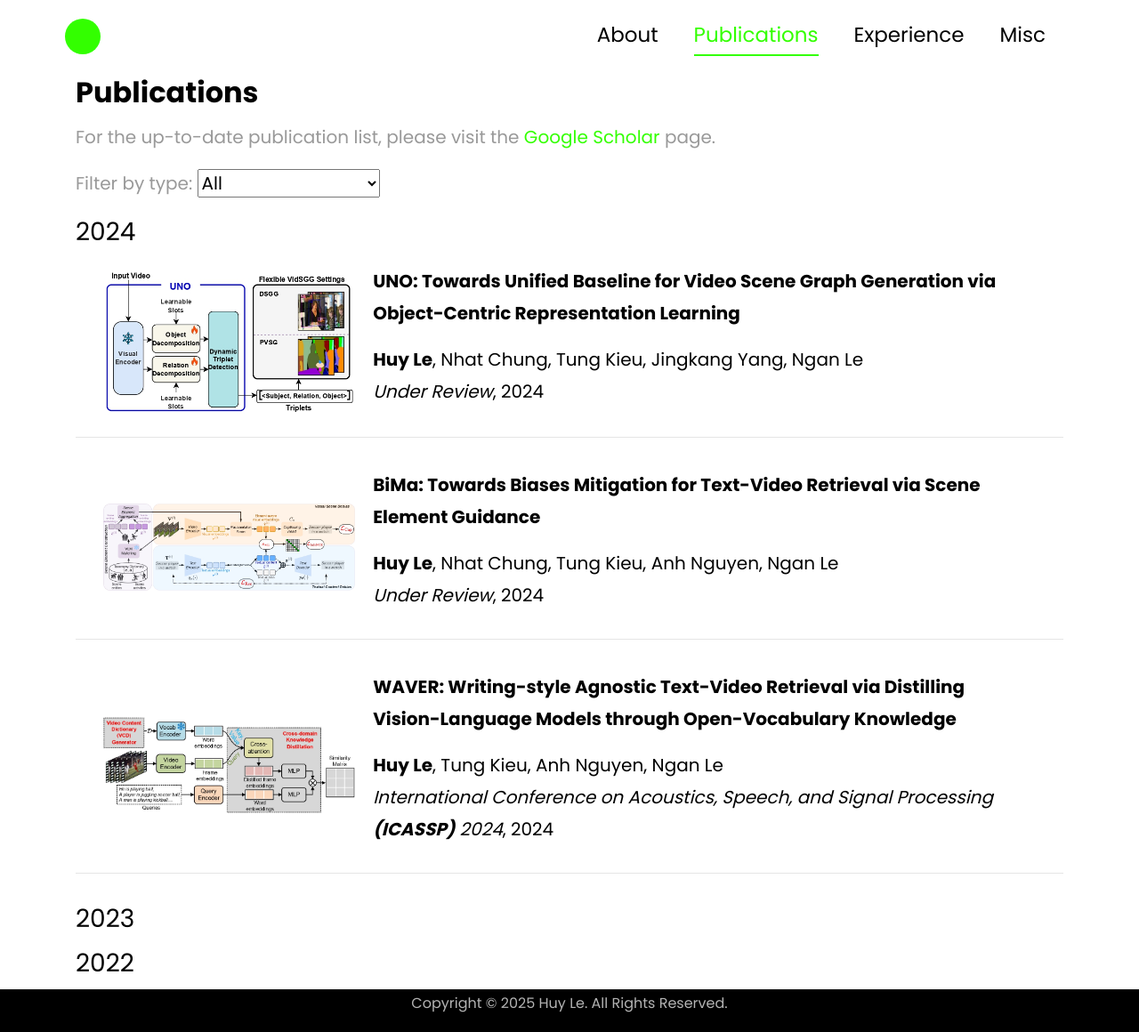
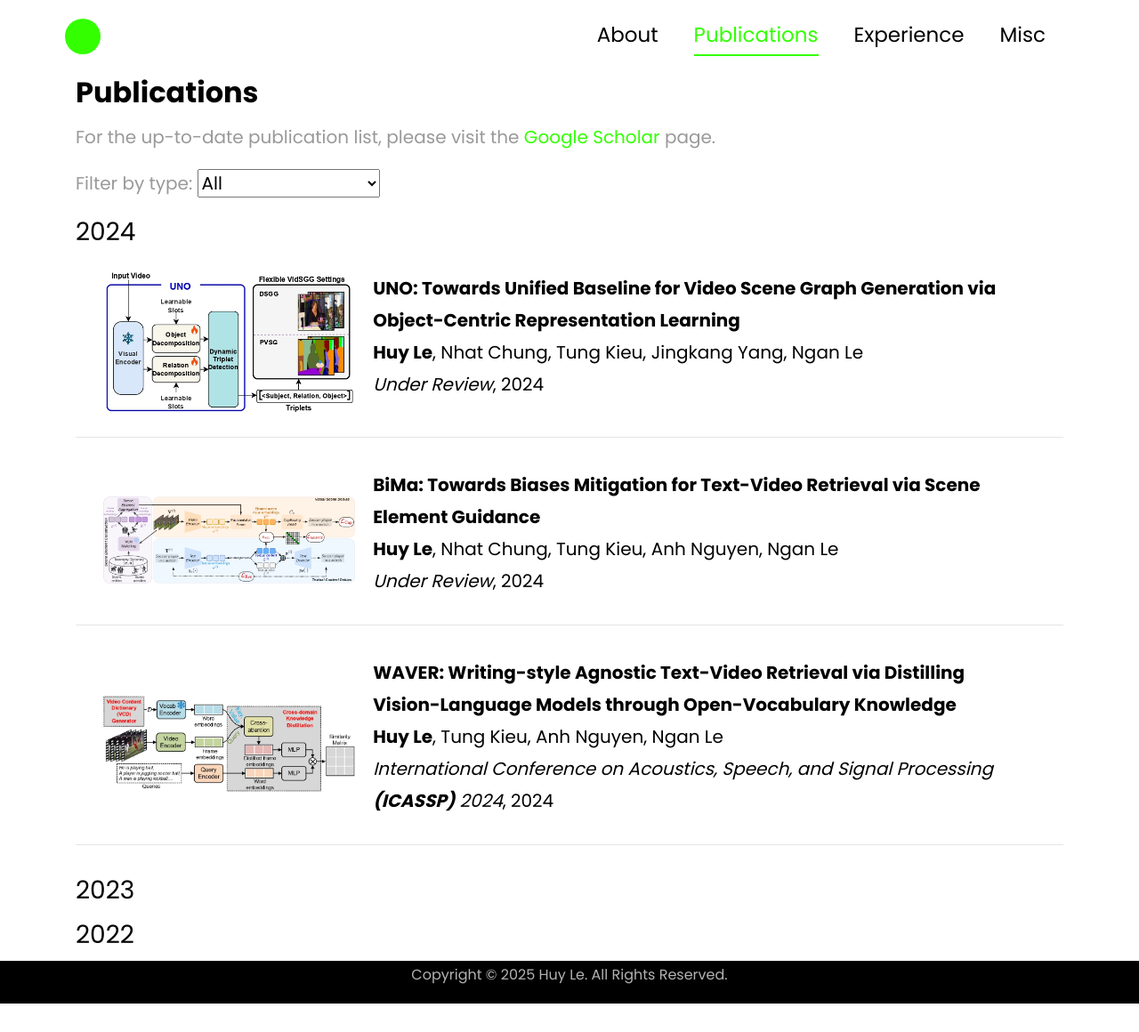
Before and after one commit to lehuy1611/lehuy1611.github.io, a Jekyll site: the page built from publication.html, in a window 1280 px wide. Shown: the whole page at 89% size. Built offline with Jekyll 4.4.1, drawn with Linux system fonts in a browser that asks for light colours; after the commit the page ends 1128 px from its top, so only the background shows below that.

Commit message:
update web layout

```diff
--- a/_includes/archive-single.html
+++ b/_includes/archive-single.html
@@ -35,10 +35,15 @@
                 <img src="{{ post.image }}" alt="{{ post.title }}" style="max-width:100%; height:auto; display: block; margin: auto;" />
             </td>
             <td style="padding:5px; width:70%; color: black;">
-              <p><a class="pub1" href="{{ post.link }}" style="color: black;"><b>{{ post.title }}</b></a></p>
-              <p><a class="pub2" style="color: black;"> {{ post.authors }}<br><i>{{ post.publication }}</i>, {{ post.year }} </a>
-                {% if post.github %}
+              <p><a class="pub1" href="{{ post.link }}" style="color: black;"><b>{{ post.title }}</b><br>{{ post.authors }}<br><i>{{ post.publication }}</i>, {{ post.year }}<br></a></p>
+              {% if post.github %}
                 <a href="{{ post.github }}" style="color: black;"> <i class="fab fa-fw fa-github" aria-hidden="true"></i></a>
+              {% endif %}
+              {% if post.arxiv %}
+              <a href="{{ post.arxiv }}" style="color: black;"> <i class="fab fa-fw fa-github" aria-hidden="true"></i></a>
+              {% endif %}
+              {% if post.page %}
+              <a href="{{ post.page }}" style="color: black;"> <i class="fab fa-fw fa-github" aria-hidden="true"></i></a>
               {% endif %}
               </p>
             </td>
```
